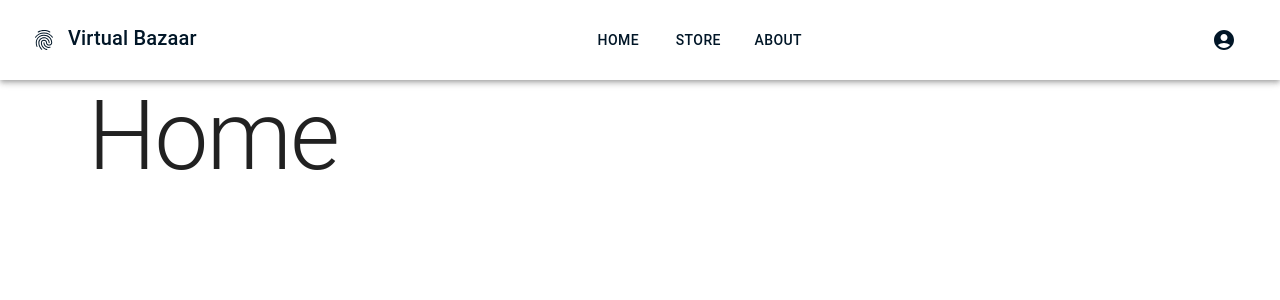
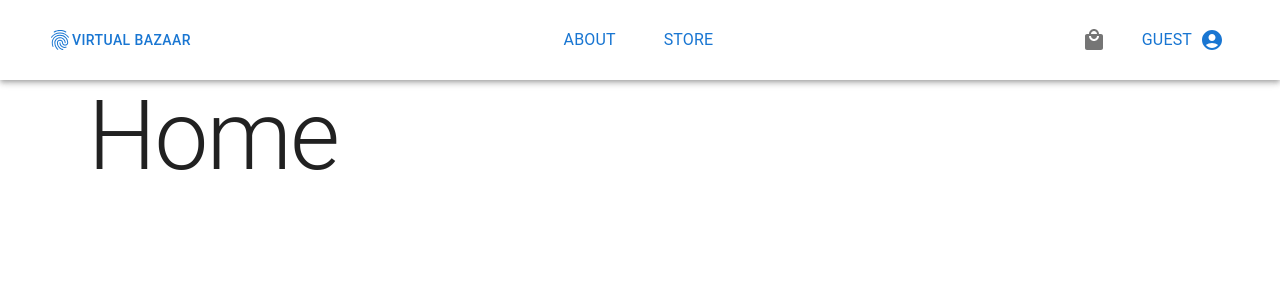
Before and after one commit to HuseynHajiyev/ProfileCommerce, a React (Vite) app: page / in a window 1280 px wide. Shown: the top 300 px of the page. Built offline with nearby package versions, Linux system fonts and the light colour scheme.

Commit message:
2nd commit

```diff
--- a/src/components/Navbar/Logo/Logo.tsx
+++ b/src/components/Navbar/Logo/Logo.tsx
@@ -1,7 +1,7 @@
 import React from 'react';
 
 // MUI Components
-import { Box, IconButton, Stack, Typography } from '@mui/material';
+import { Box, Button, IconButton, Stack, Typography } from '@mui/material';
 
 // MUI Icons
 import FingerprintIcon from '@mui/icons-material/Fingerprint';
@@ -9,6 +9,7 @@ import FingerprintIcon from '@mui/icons-material/Fingerprint';
 const Logo = () => {
   return (
     <Box sx={{ flexGrow: 1 }} >
+    <Button aria-label='Logo' href='/'>
       <Stack direction='row' spacing={1}>
 
         <Typography variant='h6' component='div' sx={
@@ -17,12 +18,13 @@ const Logo = () => {
             alignItems: 'center'
           }
         }>
-        <IconButton size='large' edge='start' color='inherit' aria-label='Logo'>
+          <Button aria-label='Logo' color='inherit'>
             <FingerprintIcon />
-        </IconButton>
             Virtual Bazaar
+          </Button>
         </Typography>
       </Stack>
+    </Button>
   </Box>
   )
 }
--- a/src/components/Navbar/NavLinks/NavLinks.tsx
+++ b/src/components/Navbar/NavLinks/NavLinks.tsx
@@ -1,15 +1,22 @@
 import React from 'react'
 
 // MUI Components
-import { Box, Button, Stack } from '@mui/material'
+import { Box, Button, Stack, Typography } from '@mui/material'
+
+// Router Nav
+import { NavLink } from 'react-router-dom';
+
 
 const NavLinks = () => {
   return (
     <Box sx={{ flexGrow: 1 }} >
-        <Stack direction='row' spacing={2} justifyContent="center">
-            <Button color='inherit' href='/'>Home</Button>
-            <Button color='inherit' href='/store'>Store</Button>
-            <Button color='inherit' href='/about'>About</Button>
+        <Stack direction='row' spacing={4} justifyContent="center">
+          <Button component={NavLink} to='/about'>
+            <Typography> About </Typography>
+          </Button>
+          <Button component={NavLink} to='/store'>
+            <Typography> Store </Typography>
+          </Button>
         </Stack>
     </Box>
   )
--- a/src/components/Navbar/Personal/Personal.tsx
+++ b/src/components/Navbar/Personal/Personal.tsx
@@ -1,19 +1,28 @@
-import React from 'react';
+import React, { useState } from 'react';
 
 // MUI Components
-import { Box, IconButton, Stack } from '@mui/material';
+import { Box, Button, IconButton, Stack, Typography } from '@mui/material';
 
 // MUI Icons
 import AccountCircleIcon from '@mui/icons-material/AccountCircle';
 import LocalMallIcon from '@mui/icons-material/LocalMall';
 
 const Personal = () => {
+  const [userName, setUserName] = useState('Guest')
   return (
     <Box sx={{ flexGrow: 1 }} >
-        <Stack direction='row' justifyContent='right'>
-            <IconButton size='large' aria-label='User_Account' color='inherit'>
+        <Stack direction='row' justifyContent='right' color='inherit'>
+            <IconButton size='large' aria-label='User_Cart'>
+                <LocalMallIcon />
+            </IconButton>
+            <Button variant='text' sx={{ mx: 2 }}>
+              <Stack direction='row' spacing={1}>
+                <Typography variant='body1'>
+                  {userName}
+                </Typography>
                 <AccountCircleIcon />
-            </IconButton>
+              </Stack>
+          </Button>
         </Stack>
     </Box>
   )
```
Also changed, not shown: src/components/Buttons/NavLinkButton.tsx (added). Lines whose indentation alone changed are shown as unchanged.
